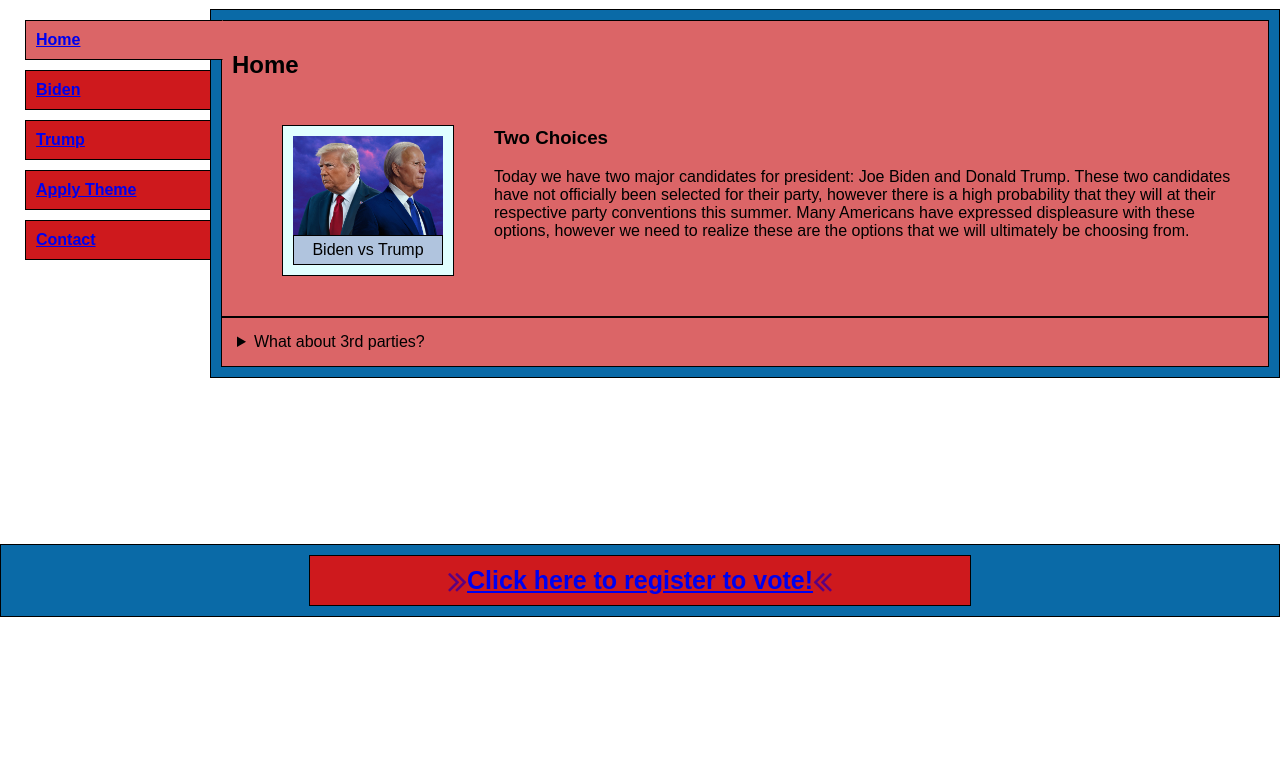
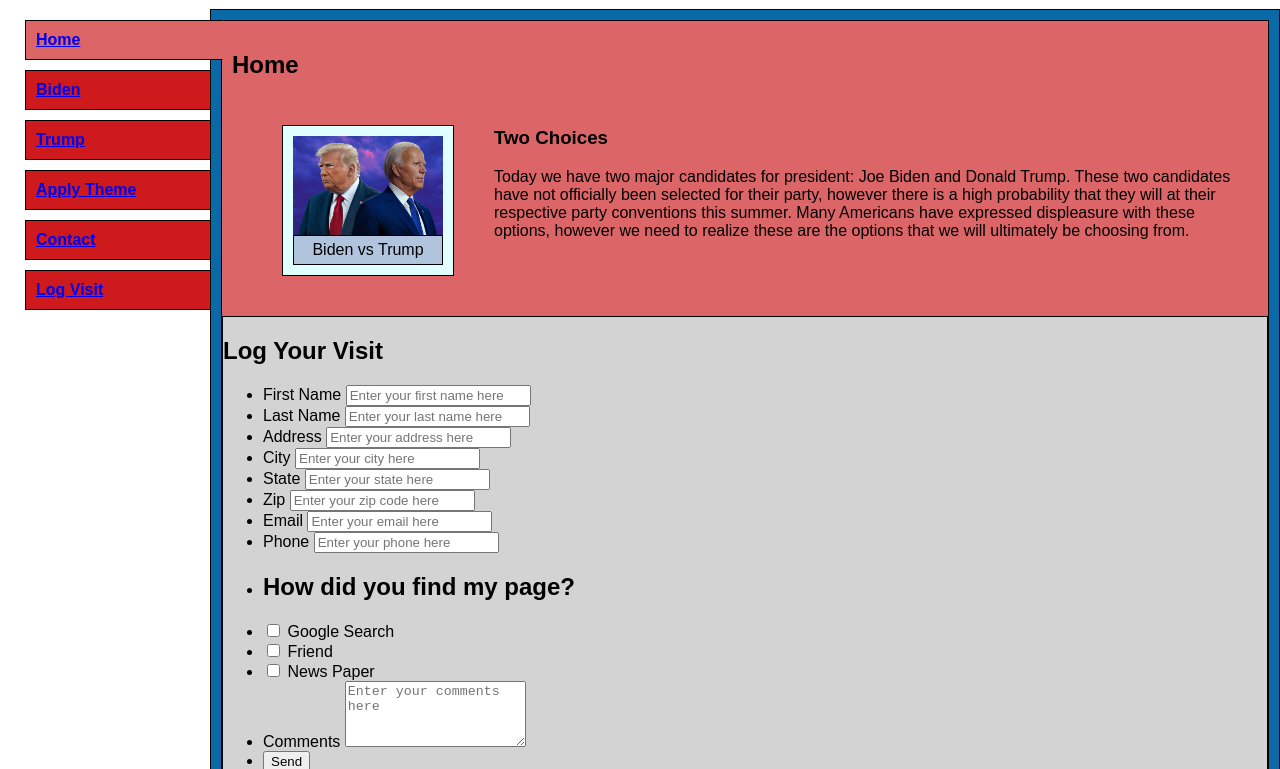
Before and after one commit to durling20/first-website, a plain HTML site: page index.html in a window 1280 px wide. Shown: the part 183-952 px from the top of the page. Before the commit the page ends 800 px from the top, so only its background shows below. Drawn offline with nearby package versions, Linux system fonts and the light colour scheme.

Commit message:
Update index.html

```diff
--- a/index.html
+++ b/index.html
@@ -23,6 +23,7 @@
                     <span class="close">&times;</span>
                     <div id="contact">Email: 11012760@uvu.edu</div>
                 </div>
+                <nav id="l_button"><a href="#" id="log">Log Visit</a></nav>
                 <script src="js/main.js"></script>
         </aside>
         <main>
@@ -46,7 +47,7 @@
                             from.
                         </p>
                     </div>
-                    </article>
+                </article>
             </section>
             <section class="biden" id="two">
                 <h2>Biden</h2>
@@ -93,11 +94,89 @@
                 <iframe src="https://www.youtube.com/embed/AcpjvVFAayo?si=t0dA0QN1I6NeDnxm" title="YouTube video player" frameborder="0" allow="accelerometer; autoplay; clipboard-write; encrypted-media; gyroscope; picture-in-picture; web-share" referrerpolicy="strict-origin-when-cross-origin" allowfullscreen>
                 </iframe>
             </section>
+            <section class="log" id="four">
+                <h2>Log Your Visit</h2>
+                <div id="success" class="successMsg" style="display:none">
+                    Thank you for logging your visit!
+                  </div>
+                  <form id="myform" novalidate method="GET" action="https://wp.zybooks.com/form-viewer.php">
+                    <ul class="flex">
+                      <li class="section-display">
+                        <label for="first-name">First Name</label>
+                        <input type="text" id="first-name" name="first-name" placeholder="Enter your first name here">
+                        <div class="errorMsg"></div>
+                      </li>
+                      <li>
+                        <label for="last-name">Last Name</label>
+                        <input type="text"  id="last-name" name="last-name" placeholder="Enter your last name here">
+                        <div class="errorMsg"></div>
+                      </li>
+                      <li >
+                        <label for="address">Address</label>
+                        <input type="text"  id="address" name="address" placeholder="Enter your address here">
+                        <div class="errorMsg"></div>
+                      </li>
+                      <li >
+                        <label for="city">City</label>
+                        <input type="text"  id="city" name="city" placeholder="Enter your city here">
+                        <div class="errorMsg"></div>
+                      </li>
+                      <li >
+                        <label for="state">State</label>
+                        <input type="text"  id="state" name="state" placeholder="Enter your state here">
+                        <div class="errorMsg"></div>
+                      </li>
+                      <li >
+                        <label for="zip">Zip</label>
+                        <input type="text"  id="zip" name="zip" placeholder="Enter your zip code here">
+                        <div class="errorMsg"></div>
+                      </li>
+                      <li >
+                        <label for="email">Email</label>
+                        <input type="text" id="email" name="email" placeholder="Enter your email here">
+                        <div class="errorMsg"></div>
+                      </li>
+                      <li>
+                        <label for="phone">Phone</label>
+                        <input type="text" id="phone" placeholder="Enter your phone here">
+                        <div class="errorMsg"></div>
+                      </li>
+                      <li>
+                        <h2>How did you find my page?</h2>
+                      </li>
+                      <li class="check">
+                        <input type="checkbox" id='google' name='find-page' value="google">
+                        <label for="google">Google Search</label>
+                      </li>
+                      <li class="check">
+                        <input type="checkbox" id='friend' name='find-page' value="friend">
+                        <label for="friend">Friend</label>
+                      </li>
+                      <li class="check">
+                        <input type="checkbox" id='newspaper' name='find-page' value="newspaper">
+
+                        <label for="newspaper">News Paper</label><br>
+                        <div class="errorMsg"></div>
+                      </li>
+
+                      <li>
+                        <label for="comment">Comments</label>
+                        <textarea rows="4" id="comment" placeholder="Enter your comments here"></textarea>
+                      </li>
+
+                      <li>
+                        <button type="submit">Send</button>
+                      </li>
+                    </ul>
+                  </form>
+                  </div>
+            </section>
             </section>
             <details>
                 <summary>What about 3rd parties?</summary>
                 <p>They can't win. Check out this <a href="https://www.washingtonpost.com/politics/2023/03/06/trump-third-party-chances/">article</a> by the Washington Post.</p>
             </details>
+            <script defer src="js/validation.js"></script>
             <script src="js/main.js"></script>
         </main>
         <footer>
```
